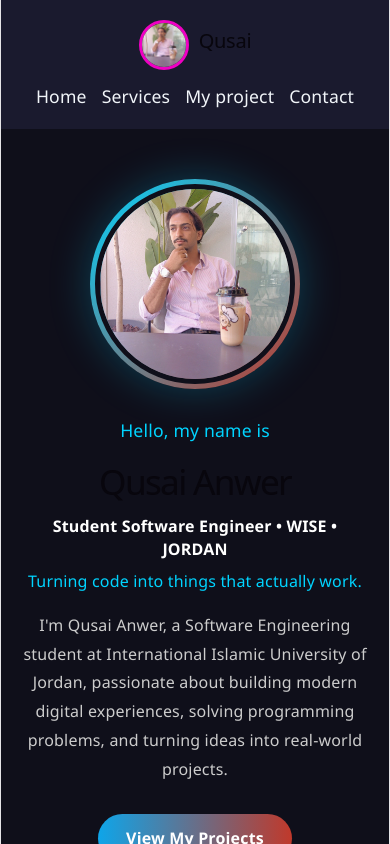
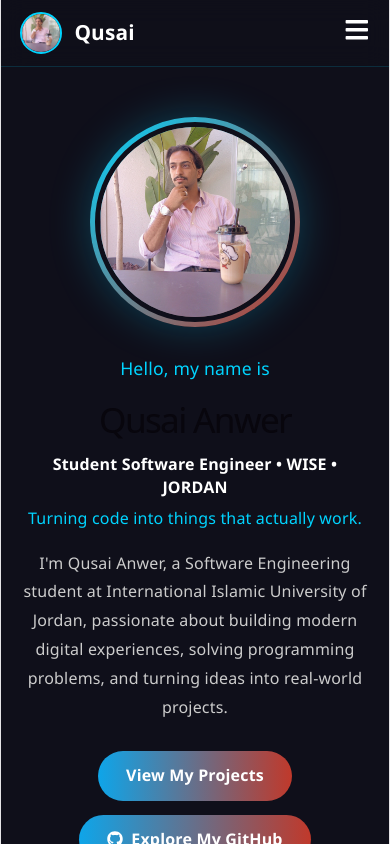
Before and after one commit to qusaianwer/qusai-protfilio, a React (Vite) app: page / in a window 390 px wide. Shown: the top 844 px of the page. Built offline with nearby package versions, Linux system fonts and the light colour scheme.

Commit message:
add navbar

```diff
--- a/src/App.css
+++ b/src/App.css
@@ -818,3 +818,116 @@ footer {
     font-size: 0.95rem;
     word-break: break-word;
 }
+
+.nv-bar {
+    position: sticky;
+    top: 0;
+    z-index: 1000;
+    display: flex;
+    align-items: center;
+    justify-content: space-between;
+    padding: 12px 5%;
+    background: rgba(15, 15, 26, 0.8);
+    backdrop-filter: blur(12px);
+    -webkit-backdrop-filter: blur(12px);
+    border-bottom: 1px solid rgba(0, 212, 255, 0.15);
+}
+
+.nv-logo {
+    display: flex;
+    align-items: center;
+    gap: 12px;
+    text-decoration: none;
+    color: #ffffff;
+    font-size: 1.3rem;
+    font-weight: bold;
+}
+
+.nv-logo-img {
+    width: 42px;
+    height: 42px;
+    border-radius: 50%;
+    object-fit: cover;
+    border: 2px solid #00d4ff;
+}
+
+.nv-links {
+    display: flex;
+    align-items: center;
+    gap: 30px;
+    list-style: none;
+    margin: 0;
+    padding: 0;
+}
+
+.nv-links a {
+    position: relative;
+    color: #cbd5e1;
+    text-decoration: none;
+    font-weight: 500;
+    padding: 6px 0;
+    transition: color 0.3s ease;
+}
+
+.nv-links a::after {
+    content: "";
+    position: absolute;
+    left: 0;
+    bottom: 0;
+    width: 0;
+    height: 2px;
+    background: #00d4ff;
+    transition: width 0.3s ease;
+}
+
+.nv-links a:hover,
+.nv-links a.active {
+    color: #00d4ff;
+}
+
+.nv-links a:hover::after,
+.nv-links a.active::after {
+    width: 100%;
+}
+
+.nv-toggle {
+    display: none;
+    background: none;
+    border: none;
+    color: #ffffff;
+    font-size: 1.6rem;
+    cursor: pointer;
+}
+
+@media (max-width: 768px) {
+    .nv-toggle {
+        display: block;
+    }
+    .nv-links {
+        position: absolute;
+        top: 100%;
+        left: 0;
+        right: 0;
+        flex-direction: column;
+        gap: 0;
+        background: rgba(15, 15, 26, 0.97);
+        border-bottom: 1px solid rgba(0, 212, 255, 0.15);
+        max-height: 0;
+        overflow: hidden;
+        transition: max-height 0.35s ease;
+    }
+    .nv-links.nv-open {
+        max-height: 400px;
+    }
+    .nv-links li {
+        width: 100%;
+        text-align: center;
+    }
+    .nv-links a {
+        display: block;
+        padding: 16px 0;
+    }
+    .nv-links a::after {
+        display: none;
+    }
+}
--- a/src/components/navbar.jsx
+++ b/src/components/navbar.jsx
@@ -1,18 +1,33 @@
-import { Link } from "react-router-dom";
+import { useState } from "react";
+import { NavLink, Link } from "react-router-dom";
+import { FaBars, FaTimes } from "react-icons/fa";
 import logo from "../photo/photo_2026-09-23_21-24-46.jpg";
 
 function Navbar() {
+  const [open, setOpen] = useState(false);
+  const close = () => setOpen(false);
+
   return (
-    <nav className="navbar">
-      <div className="logo-group">
-        <img src={logo} alt="" className="logo-img" />
-        <h2 className="logo">Qusai</h2>
-      </div>
-      <ul className="nav-links">
-        <li><Link to="/">Home</Link></li>
-        <li><Link to="/services">Services</Link></li>
-        <li><Link to="/projects">My project</Link></li>
-        <li><Link to="/contact">Contact</Link></li>
+    <nav className="nv-bar">
+      <Link to="/" className="nv-logo" onClick={close}>
+        <img src={logo} alt="Qusai" className="nv-logo-img" />
+        <span>Qusai</span>
+      </Link>
+
+      <button
+        className="nv-toggle"
+        onClick={() => setOpen(!open)}
+        aria-label="Menu"
+      >
+        {open ? <FaTimes /> : <FaBars />}
+      </button>
+
+      <ul className={open ? "nv-links nv-open" : "nv-links"}>
+        <li><NavLink to="/" end onClick={close}>Home</NavLink></li>
+        <li><a href="/#about" onClick={close}>About</a></li>
+        <li><NavLink to="/services" onClick={close}>Services</NavLink></li>
+        <li><NavLink to="/projects" onClick={close}>My project</NavLink></li>
+        <li><NavLink to="/contact" onClick={close}>Contact</NavLink></li>
       </ul>
     </nav>
   );
```
